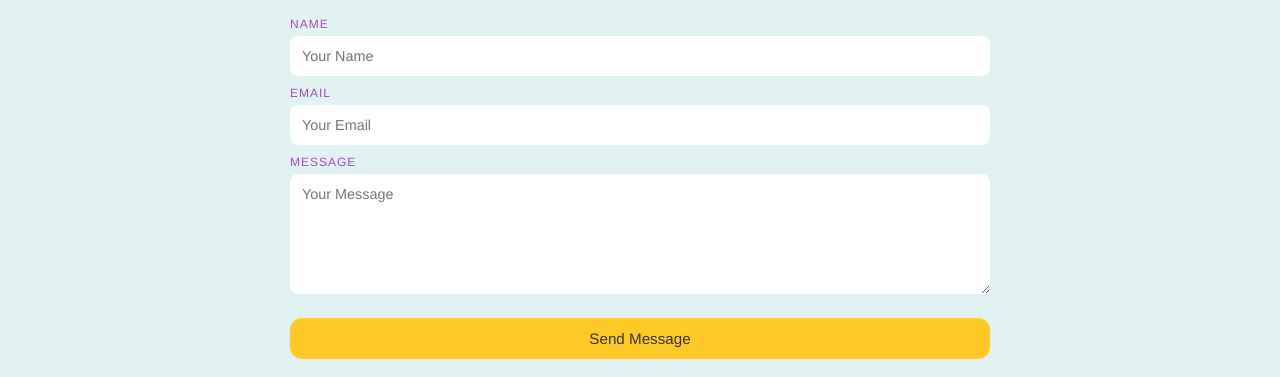
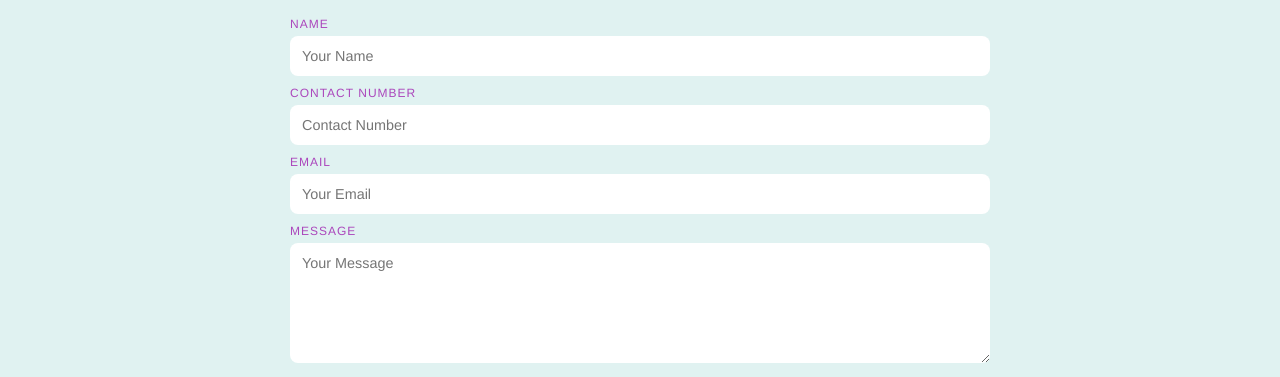
Before and after one commit to faizpathann/faizan-live, a plain HTML site: page contact.html in a window 1280 px wide. Shown: the part 192-569 px from the top of the page. Drawn offline with Linux system fonts and the light colour scheme.

Commit message:
contact.html

```diff
--- a/contact.html
+++ b/contact.html
@@ -31,6 +31,10 @@
         <div>
           <label for="name">Name</label>
           <input type="text" id="name" name="name" placeholder="Your Name" required>
+        </div>
+         <div>
+          <label for="Contact">Contact Number</label>
+          <input type="text" id="Contact Number" name="Contact Number" placeholder="Contact Number" required>
         </div>
         <div>
           <label for="email">Email</label>
```
